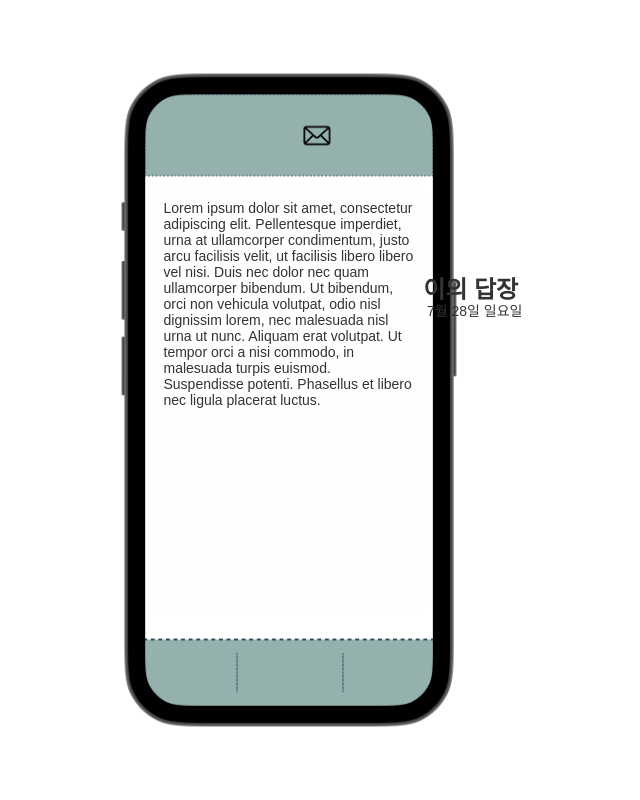
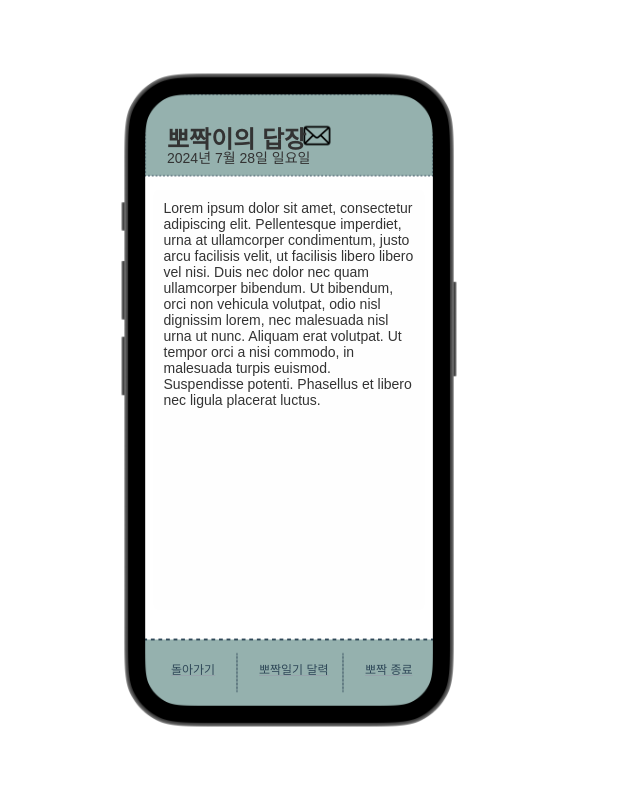
Before and after one commit to seoiiwon/Haruppojak, a FastAPI app: page /diary/reply in a window 1280 px wide. Shown: the whole page, without its empty margins (351-991 px from the left). Run offline with FastAPI, Linux system fonts and the light colour scheme; some web fonts are replaced.

Commit message:
[FEAT] 답장 화면 구현 완료

```diff
--- a/Web/static/css/DiaryPage/reply.css
+++ b/Web/static/css/DiaryPage/reply.css
@@ -1,3 +1,78 @@
+/* @font-face {
+  font-weight: 400;
+  font-family: 'Pretendard-Regular';
+  src: url('https://cdn.jsdelivr.net/gh/Project-Noonnu/noonfonts_2107@1.1/Pretendard-Regular.woff')
+    format('woff');
+}
+
+body {
+  font-family: 'Pretendard-Regular', sans-serif;
+  background-color: white;
+  display: flex;
+  justify-content: center;
+  align-items: center;
+  height: 100vh;
+  margin: 0;
+}
+
+.container {
+  display: flex;
+  justify-content: center;
+  align-items: center;
+  width: 100%;
+  height: 100%;
+  max-width: 800px;
+  background-color: white;
+  box-shadow: 0 0 10px rgba(0, 0, 0, 0.1);
+  position: relative;
+}
+
+.content {
+  position: relative;
+  width: 100%;
+  height: 100%;
+}
+
+.frame-image {
+  position: absolute;
+  top: 50%;
+  left: 50%;
+  width: 335px;
+  height: auto;
+  transform: translate(-50%, -50%);
+}
+
+.title {
+  position: absolute;
+  top: calc(50% - 130px);
+  left: calc(50% + 90px);
+  font-size: 24px;
+  font-weight: bold;
+  color: #333;
+}
+
+.date {
+  position: absolute;
+  top: calc(50% - 100px);
+  left: calc(50% + 90px);
+  font-size: 14px;
+  color: #333;
+}
+
+.reply-text {
+  position: absolute;
+  top: 50%;
+  left: 50%;
+  width: 251px;
+  height: 400px;
+  padding: 10px;
+  border-radius: 5px;
+  overflow-y: scroll;
+  font-size: 14px;
+  color: #333;
+  background-color: #fefefe;
+  transform: translate(-50%, -50%);
+} */
 @font-face {
   font-weight: 400;
   font-family: 'Pretendard-Regular';
@@ -44,8 +119,8 @@ body {
 
 .title {
   position: absolute;
-  top: calc(50% - 130px); /* Frame 이미지의 중앙에서 위로 130px */
-  left: calc(50% + 90px); /* Frame 이미지의 중앙에서 오른쪽으로 90px */
+  top: calc(50% - 280px);
+  left: calc(50% - 122px);
   font-size: 24px;
   font-weight: bold;
   color: #333;
@@ -53,8 +128,8 @@ body {
 
 .date {
   position: absolute;
-  top: calc(50% - 100px); /* Frame 이미지의 중앙에서 위로 100px */
-  left: calc(50% + 90px); /* Frame 이미지의 중앙에서 오른쪽으로 90px */
+  top: calc(50% - 253px);
+  left: calc(50% - 122px);
   font-size: 14px;
   color: #333;
 }
@@ -73,3 +148,44 @@ body {
   background-color: #fefefe;
   transform: translate(-50%, -50%);
 }
+
+.reply-text::placeholder {
+  color: #e5e5e5;
+}
+
+.footer {
+  position: absolute;
+  bottom: 0;
+  width: 100%;
+  display: flex;
+  justify-content: space-around;
+  align-items: center;
+  padding: 10px 0;
+  background-color: white;
+}
+
+.footer-link {
+  font-size: 12px;
+  color: #2f4858;
+  text-decoration: none;
+  text-decoration: underline;
+  text-decoration-color: #97a3ab;
+}
+
+#go-back {
+  position: absolute;
+  top: calc(200% - 160px);
+  left: calc(50% - 118px);
+}
+
+#go-calendar {
+  position: absolute;
+  top: calc(200% - 160px);
+  left: calc(50% - 30px);
+}
+
+#close-app {
+  position: absolute;
+  top: calc(200% - 160px);
+  left: calc(50% + 76px);
+}
--- a/Web/templates/DiaryPage/reply.html
+++ b/Web/templates/DiaryPage/reply.html
@@ -1,4 +1,4 @@
-<!DOCTYPE html>
+<!-- <!DOCTYPE html>
 <html lang="en">
   <head>
     <meta charset="UTF-8" />
@@ -52,4 +52,89 @@
       </div>
     </div>
   </body>
+</html> -->
+<!DOCTYPE html>
+<html lang="en">
+  <head>
+    <meta charset="UTF-8" />
+    <meta name="viewport" content="width=device-width, initial-scale=1.0" />
+    <title>Reply</title>
+    <link rel="stylesheet" href="../../static/css/DiaryPage/reply.css" />
+    <script>
+      // 현재 날짜를 가져와서 표시
+      window.onload = function () {
+        var today = new Date();
+        var dayNames = [
+          '일요일',
+          '월요일',
+          '화요일',
+          '수요일',
+          '목요일',
+          '금요일',
+          '토요일',
+        ];
+        var date =
+          today.getFullYear() +
+          '년 ' +
+          (today.getMonth() + 1) +
+          '월 ' +
+          today.getDate() +
+          '일 ' +
+          dayNames[today.getDay()];
+        document.getElementById('current-date').innerText = date;
+      };
+
+      // '돌아가기' 클릭 시 이전 페이지로 이동
+      function goBack() {
+        window.history.back();
+      }
+
+      // '뽀짝일기 달력' 클릭 시 diaryCalendar.html 페이지로 이동
+      function goToCalendar() {
+        window.location.href = 'diaryCalendar.html';
+      }
+
+      // '뽀짝 종료' 클릭 시 closeApp.html 페이지로 이동
+      function closeApp() {
+        window.location.href = 'closeApp.html';
+      }
+    </script>
+  </head>
+  <body>
+    <div class="container">
+      <div class="content">
+        <img
+          src="../../static/img/DiaryPage/Frame.png"
+          alt="Frame Image"
+          class="frame-image"
+        />
+        <div class="title">뽀짝이의 답장</div>
+        <div class="date" id="current-date"></div>
+        <div class="reply-text">
+          Lorem ipsum dolor sit amet, consectetur adipiscing elit. Pellentesque
+          imperdiet, urna at ullamcorper condimentum, justo arcu facilisis
+          velit, ut facilisis libero libero vel nisi. Duis nec dolor nec quam
+          ullamcorper bibendum. Ut bibendum, orci non vehicula volutpat, odio
+          nisl dignissim lorem, nec malesuada nisl urna ut nunc. Aliquam erat
+          volutpat. Ut tempor orci a nisi commodo, in malesuada turpis euismod.
+          Suspendisse potenti. Phasellus et libero nec ligula placerat luctus.
+        </div>
+        <div class="footer">
+          <a href="#" onclick="goBack()" class="footer-link" id="go-back"
+            >돌아가기</a
+          >
+          <a
+            href="#"
+            onclick="goToCalendar()"
+            class="footer-link"
+            id="go-calendar"
+            >뽀짝일기 달력</a
+          >
+          <a href="#" onclick="closeApp()" class="footer-link" id="close-app"
+            >뽀짝 종료</a
+          >
+        </div>
+      </div>
+    </div>
+  </body>
 </html>
```
Also changed, not shown: Web/templates/DiaryPage/closeApp.html (added, +9 -0 lines), Web/templates/DiaryPage/diaryCalendar.html (added, +9 -0 lines).
